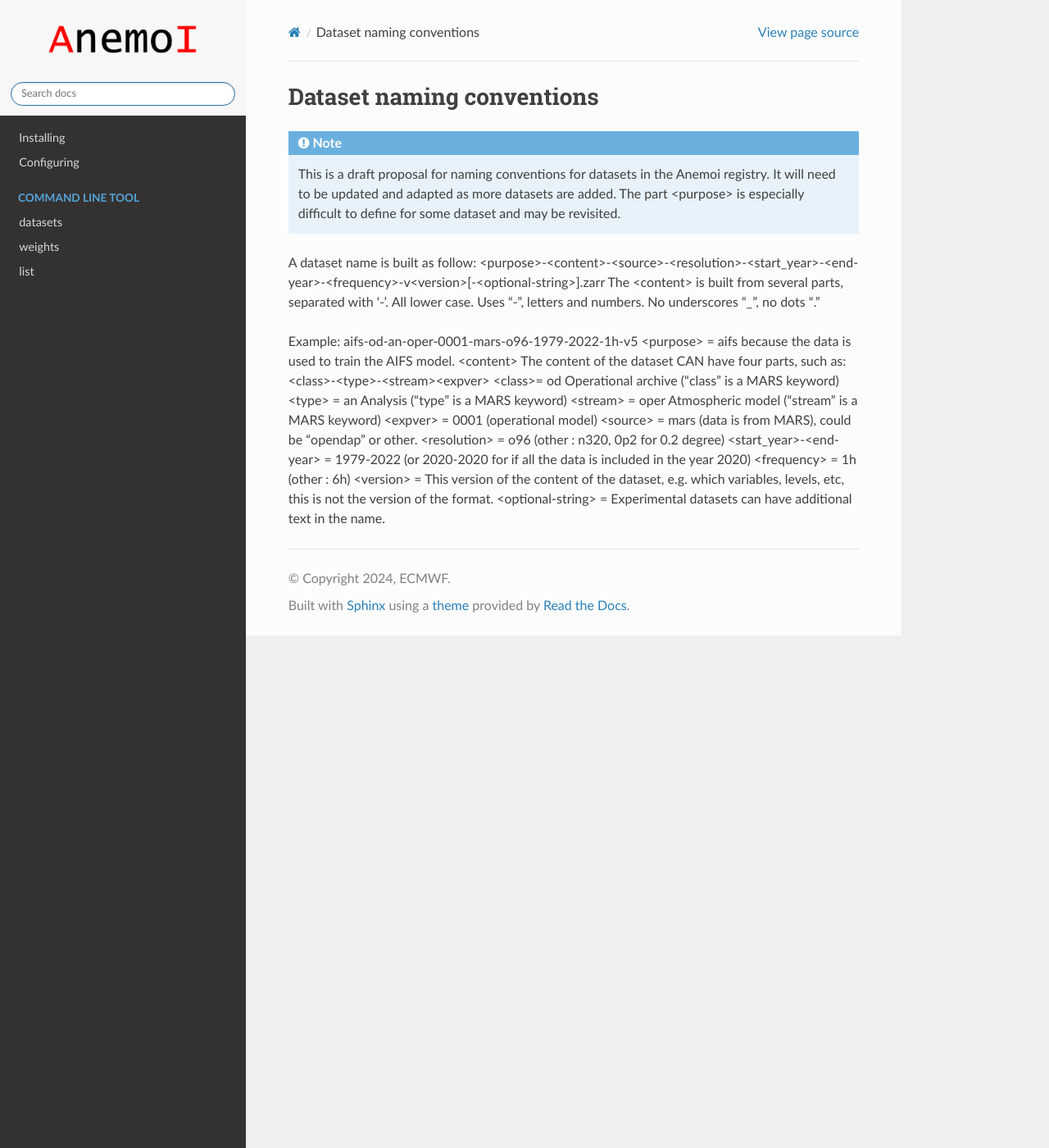
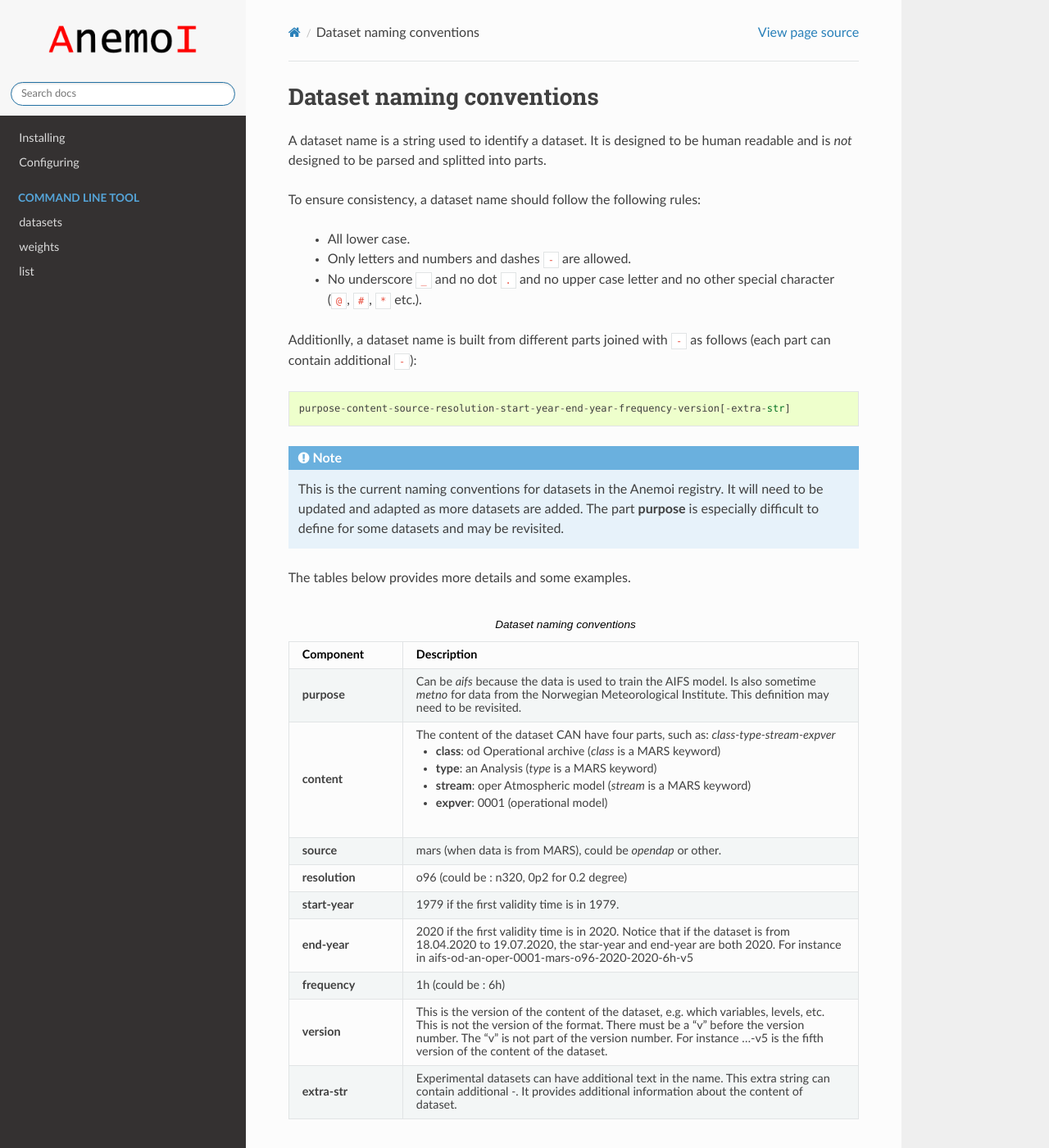
Before and after one commit to ecmwf/anemoi-registry, a Sphinx documentation site: the page built from docs/naming-conventions.rst, in a window 1280 px wide and 1400 px high. Shown: the whole window at 82% size. Built offline with Sphinx 7.4.7 and the Read the Docs theme 3.1.0, drawn with Linux system fonts in a browser that asks for light colours; the version number could not be read and is left out; some of the changed text lies outside the part shown.

Commit message:
naming conventions (closes https://github.com/ecmwf/anemoi-datasets/issues/78)

```diff
--- a/docs/naming-conventions.rst
+++ b/docs/naming-conventions.rst
@@ -4,29 +4,97 @@
  Dataset naming conventions
 ############################
 
+A dataset name is a string used to identify a dataset. It is designed to
+be human readable and is *not* designed to be parsed and splitted into
+parts.
+
+To ensure consistency, a dataset name should follow the following rules:
+
+   -  All lower case.
+   -  Only letters and numbers and dashes ``-`` are allowed.
+   -  No underscore ``_`` and no dot ``.`` and no upper case letter and
+      no other special character (``@``, ``#``, ``*`` etc.).
+
+Additionlly, a dataset name is built from different parts joined with
+``-`` as follows (each part can contain additional ``-``):
+
+.. code::
+
+   purpose-content-source-resolution-start-year-end-year-frequency-version[-extra-str]
+
 .. note::
 
-   This is a draft proposal for naming conventions for datasets in the
-   Anemoi registry. It will need to be updated and adapted as more
-   datasets are added. The part <purpose> is especially difficult to
-   define for some dataset and may be revisited.
+   This is the current naming conventions for datasets in the Anemoi
+   registry. It will need to be updated and adapted as more datasets are
+   added. The part **purpose** is especially difficult to define for
+   some datasets and may be revisited.
 
-A dataset name is built as follow:
-<purpose>-<content>-<source>-<resolution>-<start_year>-<end-year>-<frequency>-v<version>[-<optional-string>].zarr
-The <content> is built from several parts, separated with '-'. All lower
-case. Uses "-", letters and numbers. No underscores "_", no dots "."
+The tables below provides more details and some examples.
 
-Example: aifs-od-an-oper-0001-mars-o96-1979-2022-1h-v5 <purpose> = aifs
-because the data is used to train the AIFS model. <content> The content
-of the dataset CAN have four parts, such as:
-<class>-<type>-<stream><expver> <class>= od Operational archive ("class"
-is a MARS keyword) <type> = an Analysis ("type" is a MARS keyword)
-<stream> = oper Atmospheric model ("stream" is a MARS keyword) <expver>
-= 0001 (operational model) <source> = mars (data is from MARS), could be
-"opendap" or other. <resolution> = o96 (other : n320, 0p2 for 0.2
-degree) <start_year>-<end-year> = 1979-2022 (or 2020-2020 for if all the
-data is included in the year 2020) <frequency> = 1h (other : 6h)
-<version> = This version of the content of the dataset, e.g. which
-variables, levels, etc, this is not the version of the format.
-<optional-string> = Experimental datasets can have additional text in
-the name.
+.. list-table:: Dataset naming conventions
+   :widths: 20 80
+   :header-rows: 1
+
+   -  -  Component
+      -  Description
+
+   -  -  **purpose**
+
+      -  Can be `aifs` because the data is used to train the AIFS model.
+         Is also sometime `metno` for data from the Norwegian
+         Meteorological Institute. This definition may need to be
+         revisited.
+
+   -  -  **content**
+
+      -  The content of the dataset CAN have four parts, such as:
+         *class-type-stream-expver*
+
+         -  **class**: od Operational archive (*class* is a MARS
+            keyword)
+         -  **type**: an Analysis (*type* is a MARS keyword)
+         -  **stream**: oper Atmospheric model (*stream* is a MARS
+            keyword)
+         -  **expver**: 0001 (operational model)
+
+   -  -  **source**
+      -  mars (when data is from MARS), could be *opendap* or other.
+
+   -  -  **resolution**
+      -  o96 (could be : n320, 0p2 for 0.2 degree)
+
+   -  -  **start-year**
+      -  1979 if the first validity time is in 1979.
+
+   -  -  **end-year**
+
+      -  2020 if the first validity time is in 2020. Notice that if the
+         dataset is from 18.04.2020 to 19.07.2020, the star-year and
+         end-year are both 2020. For instance in
+         aifs-od-an-oper-0001-mars-o96-2020-2020-6h-v5
+
+   -  -  **frequency**
+      -  1h (could be : 6h)
+
+   -  -  **version**
+
+      -  This is the version of the content of the dataset, e.g. which
+         variables, levels, etc. This is not the version of the format.
+         There must be a "v" before the version number. The "v" is not
+         part of the version number. For instance ...-v5 is the fifth
+         version of the content of the dataset.
+
+   -  -  **extra-str**
+
+      -  Experimental datasets can have additional text in the name.
+         This extra string can contain additional `-`. It provides
+         additional information about the content of dataset.
+
+.. list-table:: Examples
+   :widths: 100
+
+   -  -  aifs-od-an-oper-0001-mars-o96-1979-2022-1h-v5
+   -  -  aifs-ea-an-oper-0001-mars-o96-1979-2022-6h-v6
+   -  -  aifs-ea-an-enda-0001-mars-o96-1979-2022-6h-v6-recentered-on-oper
+   -  -  aifs-ea-an-oper-0001-mars-n320-1979-2022-6h-v4
+   -  -  inca-an-oper-0001-gridefix-1km-2023-2024-10m-v1
```
Also changed, not shown: CHANGELOG.md (+1 -0 lines).
